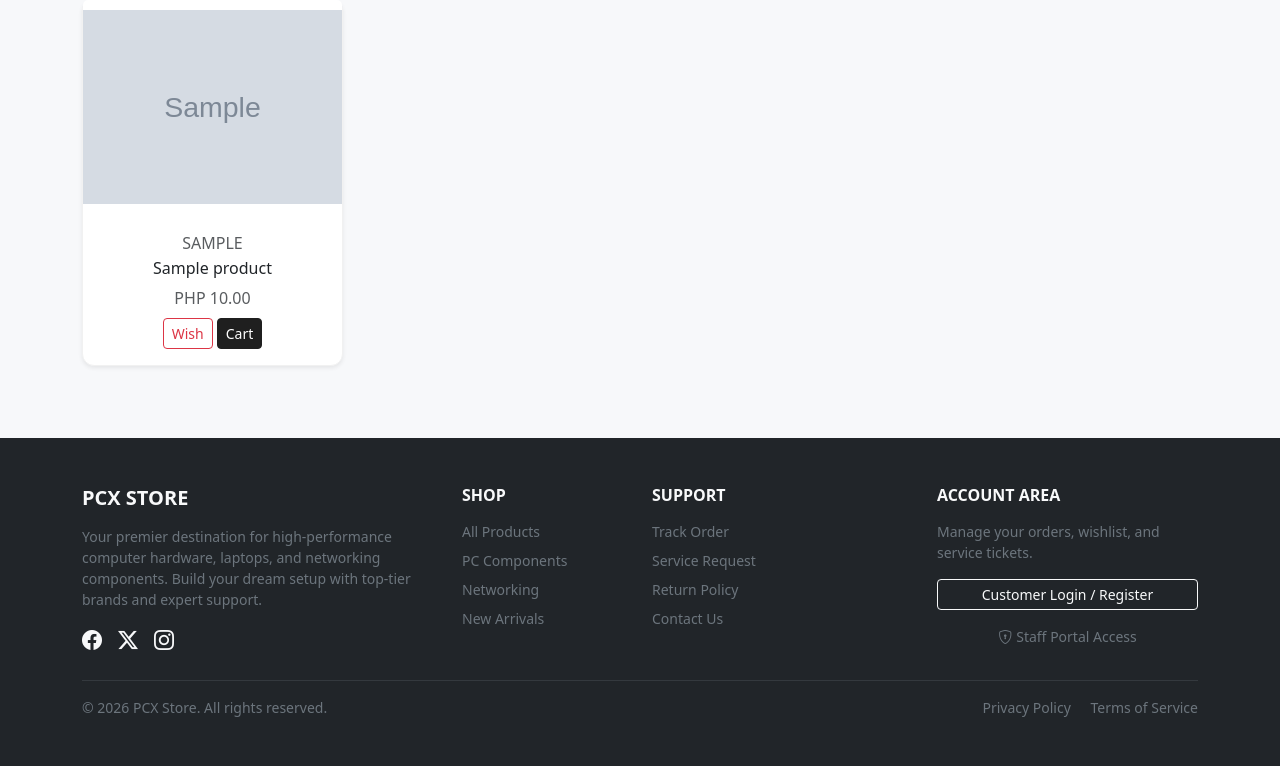
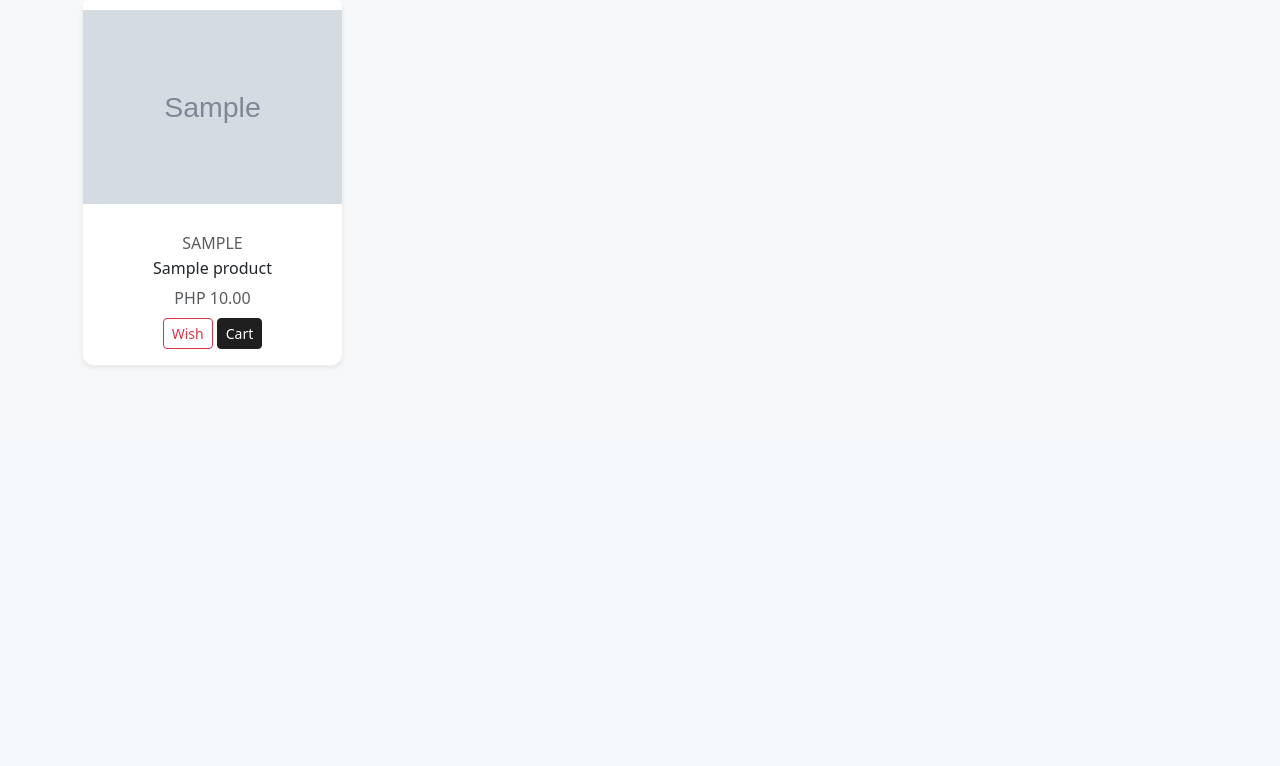
Before and after one commit to LinCl1cK/pcx, a PHP site: page /pcx/ in a window 1280 px wide. Shown: the part 2512-3278 px from the top of the page. After the commit the page ends 2880 px from the top, so only its background shows below. Run offline with PHP 8.4, Linux system fonts and the light colour scheme; tables that the repository leaves empty hold one stand-in row (values such as "Sample post"); grey boxes marked "Sample" are stand-in pictures.

Commit message:
fix few views error

```diff
--- a/app/views/layouts/customer_footer.php
+++ b/app/views/layouts/customer_footer.php
@@ -1,142 +1,74 @@
-<footer class="bg-dark text-light py-5 mt-auto">
-    <div class="container">
-        <div class="row g-4">
-
-            <div class="col-lg-4 col-md-6">
-                <h5 class="text-uppercase fw-bold mb-3">PCX Store</h5>
-                <p class="text-secondary small pe-lg-4">
-                    Your premier destination for high-performance computer hardware, laptops, and networking components.
-                    Build your dream setup with top-tier brands and expert support.
-                </p>
-                <div class="d-flex gap-3 mt-3">
-                    <a href="#" class="text-light fs-5"><i class="bi bi-facebook"></i></a>
-                    <a href="#" class="text-light fs-5"><i class="bi bi-twitter-x"></i></a>
-                    <a href="#" class="text-light fs-5"><i class="bi bi-instagram"></i></a>
-                </div>
+    <div class="modal fade" id="authModal" tabindex="-1" aria-labelledby="authModalTitle" aria-hidden="true">
+        <div class="modal-dialog modal-dialog-centered">
+            <div class="modal-content">
+                <div class="modal-header border-0 pb-0">
+                    <ul class="nav nav-underline ms-auto" role="tablist" id="authTabList">
+                        <li class="nav-item" role="presentation">
+                            <button class="nav-link active fw-bold" id="login-tab-btn" data-bs-toggle="tab" data-bs-target="#loginTab" type="button" role="tab" aria-controls="loginTab" aria-selected="true">LOGIN</button>
+                        </li>
+                        <li class="nav-item" role="presentation">
+                            <button class="nav-link fw-bold" id="reg-tab-btn" data-bs-toggle="tab" data-bs-target="#regTab" type="button" role="tab" aria-controls="regTab" aria-selected="false">REGISTER</button>
+                        </li>
+                    </ul>
+                    <button type="button" class="btn-close" data-bs-dismiss="modal" aria-label="Close"></button>
                 </div>
 
-            <div class="col-lg-2 col-md-6">
-                <h6 class="text-uppercase fw-bold mb-3">Shop</h6>
-                <ul class="list-unstyled small">
-                    <li class="mb-2"><a href="<?= BASE_URL ?>/?r=catalog/product/list" class="text-secondary text-decoration-none hover-white">All Products</a></li>
-                    <li class="mb-2"><a href="#" class="text-secondary text-decoration-none hover-white">PC Components</a></li>
-                    <li class="mb-2"><a href="#" class="text-secondary text-decoration-none hover-white">Networking</a></li>
-                    <li class="mb-2"><a href="#" class="text-secondary text-decoration-none hover-white">New Arrivals</a></li>
-                </ul>
+                <div class="modal-body p-4">
+                    <div class="tab-content">
+
+                        <div class="tab-pane fade show active" id="loginTab" role="tabpanel" aria-labelledby="login-tab-btn">
+                            <div id="loginAlert" class="alert alert-danger d-none py-2 small"></div>
+                            <form id="ajaxLoginForm" method="post" action="<?= BASE_URL ?>/?r=auth/auth/login">
+                                <input type="hidden" name="next" value="<?= htmlspecialchars($_GET['next'] ?? 'catalog/product/home') ?>">
+
+                                <div class="mb-3">
+                                    <label class="form-label">Email / Username</label>
+                                    <input type="text" name="login_id" class="form-control" required>
                                 </div>
-
-            <div class="col-lg-3 col-md-6">
-                <h6 class="text-uppercase fw-bold mb-3">Support</h6>
-                <ul class="list-unstyled small">
-                    <li class="mb-2"><a href="<?= BASE_URL ?>/?r=order/order/track" class="text-secondary text-decoration-none hover-white">Track Order</a></li>
-                    <li class="mb-2"><a href="<?= BASE_URL ?>/?r=service/customerTicket/request" class="text-secondary text-decoration-none hover-white">Service Request</a></li>
-                    <li class="mb-2"><a href="#" class="text-secondary text-decoration-none hover-white">Return Policy</a></li>
-                    <li class="mb-2"><a href="#" class="text-secondary text-decoration-none hover-white">Contact Us</a></li>
-                </ul>
+                                <div class="mb-3">
+                                    <label class="form-label">Password</label>
+                                    <input type="password" name="password" class="form-control" required>
                                 </div>
-
-            <div class="col-lg-3 col-md-6">
-                <h6 class="text-uppercase fw-bold mb-3">Account Area</h6>
-                <p class="text-secondary small mb-3">Manage your orders, wishlist, and service tickets.</p>
-
-                <?php if (empty($_SESSION['user'])): ?>
-                    <button type="button" class="btn btn-outline-light btn-sm w-100 mb-2" data-bs-toggle="modal" data-bs-target="#authModal">
-                        Customer Login / Register
-                    </button>
-                    <a href="#" class="text-secondary small text-decoration-none d-block text-center mt-2" onclick="document.getElementById('emp-tab-btn').click();" data-bs-toggle="modal" data-bs-target="#authModal">
-                        <i class="bi bi-shield-lock me-1"></i>Staff Portal Access
-                    </a>
-                <?php else: ?>
-                    <a href="<?= BASE_URL ?>/?r=auth/auth/account" class="btn btn-outline-light btn-sm w-100 mb-2">My Account</a>
-                    <a href="<?= BASE_URL ?>/?r=auth/auth/logout" class="btn btn-danger btn-sm w-100">Logout</a>
-                <?php endif; ?>
-            </div>
-
-        </div>
-
-        <hr class="border-secondary mt-4 mb-3">
-
-        <div class="row align-items-center small text-secondary">
-            <div class="col-md-6 text-center text-md-start">
-                &copy; <?= date('Y') ?> PCX Store. All rights reserved.
-            </div>
-            <div class="col-md-6 text-center text-md-end mt-2 mt-md-0">
-                <a href="#" class="text-secondary text-decoration-none me-3">Privacy Policy</a>
-                <a href="#" class="text-secondary text-decoration-none">Terms of Service</a>
-            </div>
-        </div>
-    </div>
-</footer>
-
-<div class="modal fade" id="authModal" tabindex="-1" aria-labelledby="authModalTitle" aria-hidden="true">
-    <div class="modal-dialog modal-dialog-centered">
-        <div class="modal-content shadow-lg border-0">
-            <div class="modal-header border-0 pb-0">
-                <ul class="nav nav-underline ms-auto w-100 d-flex justify-content-between" role="tablist" id="authTabList">
-                    <li class="nav-item flex-fill text-center" role="presentation">
-                        <button class="nav-link active fw-bold w-100 text-dark" id="login-tab-btn" data-bs-toggle="tab" data-bs-target="#loginTab" type="button" role="tab">LOGIN</button>
-                    </li>
-                    <li class="nav-item flex-fill text-center" role="presentation">
-                        <button class="nav-link fw-bold w-100 text-dark" id="reg-tab-btn" data-bs-toggle="tab" data-bs-target="#regTab" type="button" role="tab">REGISTER</button>
-                    </li>
-                    <li class="nav-item flex-fill text-center" role="presentation">
-                        <button class="nav-link fw-bold w-100 text-danger" id="emp-tab-btn" data-bs-toggle="tab" data-bs-target="#empTab" type="button" role="tab">STAFF</button>
-                    </li>
-                </ul>
-                <button type="button" class="btn-close position-absolute top-0 end-0 m-3" data-bs-dismiss="modal" aria-label="Close"></button>
-            </div>
-
-            <div class="modal-body p-4 pt-3">
-                <div class="tab-content" id="authTabContent">
-
-                    <div class="tab-pane fade show active" id="loginTab" role="tabpanel" tabindex="0">
-                        <form method="post" action="<?= BASE_URL ?>/?r=auth/auth/login">
-                            <input type="hidden" name="login_type" value="customer">
-                            <div class="mb-3">
-                                <label class="form-label small fw-semibold">Email address</label>
-                                <input type="email" name="email" class="form-control form-control-lg bg-light" required placeholder="name@example.com">
-                            </div>
-                            <div class="mb-4">
-                                <label class="form-label small fw-semibold">Password</label>
-                                <input type="password" name="password" class="form-control form-control-lg bg-light" required placeholder="••••••••">
-                            </div>
-                            <button type="submit" class="btn btn-dark w-100 py-2 fs-5 fw-semibold shadow-sm">Sign In</button>
+                                <button type="submit" id="loginSubmitBtn" class="btn btn-dark w-100 py-2">Sign In</button>
                             </form>
                         </div>
 
-                    <div class="tab-pane fade" id="regTab" role="tabpanel" tabindex="0">
-                        <form method="post" action="<?= BASE_URL ?>/?r=auth/auth/register">
-                            <div class="mb-3">
-                                <label class="form-label small fw-semibold">Full Name</label>
-                                <input type="text" name="name" class="form-control bg-light" required placeholder="John Doe">
+                        <div class="tab-pane fade" id="regTab" role="tabpanel" aria-labelledby="reg-tab-btn">
+                            <div id="registerAlert" class="alert alert-danger d-none py-2 small"></div>
+                            <form id="ajaxRegisterForm" method="post" action="<?= BASE_URL ?>/?r=auth/auth/register">
+                                <div class="row g-2 mb-3">
+                                    <div class="col-md-6">
+                                        <label class="form-label">First Name *</label>
+                                        <input type="text" name="fname" class="form-control" required>
+                                    </div>
+                                    <div class="col-md-6">
+                                        <label class="form-label">Last Name *</label>
+                                        <input type="text" name="lname" class="form-control" required>
+                                    </div>
                                 </div>
                                 <div class="mb-3">
-                                <label class="form-label small fw-semibold">Email address</label>
-                                <input type="email" name="email" class="form-control bg-light" required placeholder="name@example.com">
+                                    <label class="form-label">Email Address *</label>
+                                    <input type="email" name="email" class="form-control" required>
                                 </div>
-                            <div class="mb-4">
-                                <label class="form-label small fw-semibold">Password</label>
-                                <input type="password" name="password" class="form-control bg-light" required placeholder="Create a password">
+                                <div class="mb-3">
+                                    <label class="form-label">Contact Number *</label>
+                                    <input type="text" name="contact" class="form-control" required>
                                 </div>
-                            <button type="submit" class="btn btn-dark w-100 py-2 fw-semibold shadow-sm">Create Account</button>
-                        </form>
+                                <div class="mb-3">
+                                    <label class="form-label">Home Address *</label>
+                                    <input type="text" name="address" class="form-control" required>
                                 </div>
-
-                    <div class="tab-pane fade" id="empTab" role="tabpanel" tabindex="0">
-                        <div id="employeeAlert" class="alert alert-danger d-none py-2 small"></div>
-                        <form id="ajaxEmployeeForm" method="post" action="<?= BASE_URL ?>/?r=auth/auth/login">
-                            <input type="hidden" name="login_type" value="employee">
-                            <div class="mb-3">
-                                <label class="form-label small fw-semibold">Staff Username / Email</label>
-                                <input type="text" name="login_id" class="form-control bg-light border-danger-subtle" required placeholder="Admin ID">
+                                <div class="row g-2 mb-4">
+                                    <div class="col-md-6">
+                                        <label class="form-label">Password *</label>
+                                        <input type="password" name="password" class="form-control" minlength="8" required>
                                     </div>
-                            <div class="mb-4">
-                                <label class="form-label small fw-semibold">Password</label>
-                                <input type="password" name="password" class="form-control bg-light border-danger-subtle" required placeholder="••••••••">
+                                    <div class="col-md-6">
+                                        <label class="form-label">Confirm *</label>
+                                        <input type="password" name="confirm_password" class="form-control" minlength="8" required>
                                     </div>
-                            <button type="submit" id="empSubmitBtn" class="btn btn-danger w-100 py-2 fw-semibold shadow-sm">
-                                <i class="bi bi-shield-lock me-2"></i>Access Staff Portal
-                            </button>
+                                </div>
+                                <button type="submit" id="registerSubmitBtn" class="btn btn-dark w-100 py-2">Create Account</button>
                             </form>
                         </div>
 
@@ -151,13 +83,20 @@
     </script>
     <script src="<?= BASE_URL ?>/assets/js/main.js" defer></script>
     <script src="https://cdn.jsdelivr.net/npm/bootstrap@5.3.3/dist/js/bootstrap.bundle.min.js"></script>
-
-<style>
-/* Optional Footer Custom CSS to add to your style.css */
-footer a.hover-white:hover {
-    color: #ffffff !important;
-    text-decoration: underline !important;
-}
-</style>
 </body>
 </html>
+    <script>
+        window.BASE_URL = "<?= BASE_URL ?>";
+    </script>
+    <script src="<?= BASE_URL ?>/assets/js/main.js" defer></script>
+    <script src="https://cdn.jsdelivr.net/npm/bootstrap@5.3.3/dist/js/bootstrap.bundle.min.js"></script>
+</body>
+</html>
+
+    <script>
+        window.BASE_URL = "<?= BASE_URL ?>";
+    </script>
+    <script src="<?= BASE_URL ?>/assets/js/main.js" defer></script>
+    <script src="https://cdn.jsdelivr.net/npm/bootstrap@5.3.3/dist/js/bootstrap.bundle.min.js"></script>
+</body>
+</html>
--- a/app/views/layouts/customer_header.php
+++ b/app/views/layouts/customer_header.php
@@ -79,12 +79,14 @@ if ($currentEmployee) {
           <?php endif; ?>
 
           <?php if (!$currentEmployee): ?>
+            <?php if ($currentUser): ?>
               <a href="<?= BASE_URL ?>/?r=wishlist/wishlist/view" class="btn btn-outline-secondary position-relative me-2">
                 <i class="bi bi-heart" style="font-size: 1.5rem;"></i>
               </a>
               <a href="<?= BASE_URL ?>/?r=cart/cart/view" class="btn btn-outline-secondary position-relative">
                 <i class="bi bi-cart" style="font-size: 1.5rem;"></i>
               </a>
+            <?php endif; ?>
           <?php endif; ?>
         </div>
       </div>
--- a/modules/catalog/views/detail.php
+++ b/modules/catalog/views/detail.php
@@ -26,9 +26,6 @@ $flash = $flash ?? null;
   ?>
 
   <div class="container py-4">
-    <?php if ($flash): ?>
-      <div class="alert alert-<?= ($flash['type'] ?? '') === 'success' ? 'success' : 'danger' ?>"><?= htmlspecialchars((string) ($flash['message'] ?? '')) ?></div>
-    <?php endif; ?>
     <a href="<?= BASE_URL ?>/?r=catalog/product/list" class="btn btn-outline-secondary mb-3">Back to Products</a>
     <?php if (!$product): ?>
       <div class="alert alert-warning">Product not found.</div>
--- a/modules/catalog/views/home.php
+++ b/modules/catalog/views/home.php
@@ -28,11 +28,6 @@ $flash = $flash ?? null;
   ?>
 
   <div class="container-fluid mt-3">
-    <?php if ($flash): ?>
-      <div class="container">
-        <div class="alert alert-<?= ($flash['type'] ?? '') === 'success' ? 'success' : 'danger' ?>"><?= htmlspecialchars((string) ($flash['message'] ?? '')) ?></div>
-      </div>
-    <?php endif; ?>
     <div id="promoCarousel" class="carousel slide" data-bs-ride="carousel">
       <div class="carousel-inner">
         <?php if (!empty($promotions)): ?>
--- a/modules/catalog/views/list.php
+++ b/modules/catalog/views/list.php
@@ -27,9 +27,6 @@ $flash = $flash ?? null;
 ?>
 <body>
   <div class="container py-4">
-    <?php if ($flash): ?>
-      <div class="alert alert-<?= ($flash['type'] ?? '') === 'success' ? 'success' : 'danger' ?>"><?= htmlspecialchars((string) ($flash['message'] ?? '')) ?></div>
-    <?php endif; ?>
     <form method="get" action="<?= BASE_URL ?>" class="row g-2 mb-4">
       <input type="hidden" name="r" value="catalog/product/list">
       <div class="col-md-5">
```
Also changed, not shown: modules/auth/controllers/AuthController.php (+18 -11 lines), public/assets/js/main.js. Lines whose indentation alone changed are shown as unchanged.
